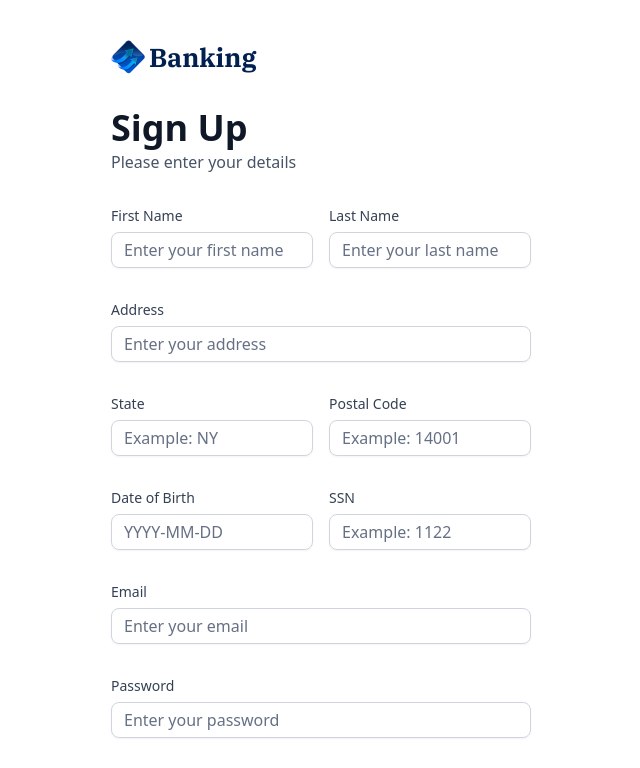
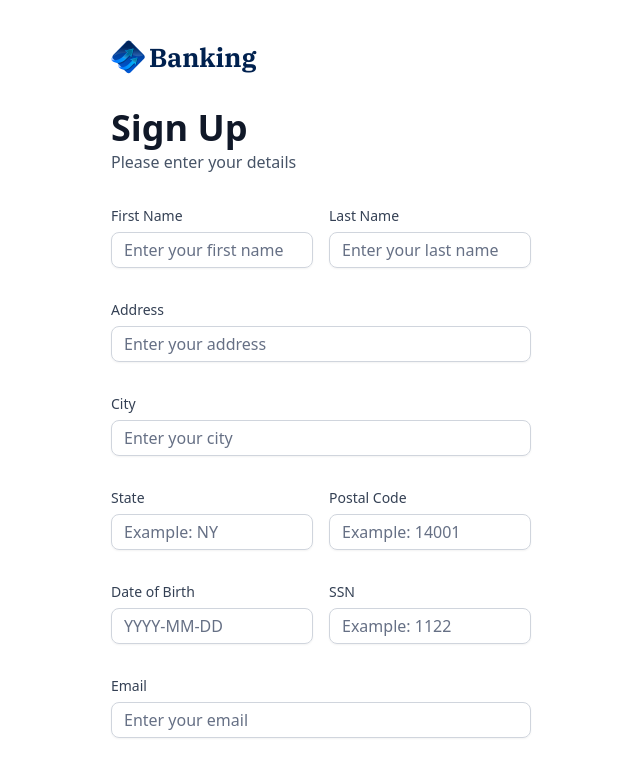
Before and after one commit to abhijaykheechee/banking-app, a Next.js app: page /sign-up in a window 1280 px wide. Shown: the top 768 px of the page, without its empty margins (319-959 px from the left). Built offline with nearby package versions, Linux system fonts and the light colour scheme.

Commit message:
edit onSubmit function and utils to add city input

```diff
--- a/components/ui/AuthForm.tsx
+++ b/components/ui/AuthForm.tsx
@@ -11,8 +11,10 @@ import { Form } from "@/components/ui/form";
 import CustomInput from "./CustomInput";
 import { authFormSchema } from "@/lib/utils";
 import { Loader2 } from "lucide-react";
+import { useRouter } from "next/navigation";
 
 const AuthForm = ({ type }: { type: string }) => {
+  const router = useRouter();
   const [user, setUser] = useState(null);
   const [isLoading, setIsLoading] = useState(false);
   const formSchema = authFormSchema(type);
@@ -25,11 +27,29 @@ const AuthForm = ({ type }: { type: string }) => {
     },
   });
 
-  function onSubmit(values: z.infer<typeof formSchema>) {
+  const onSubmit = async (data: z.infer<typeof formSchema>) => {
     setIsLoading(true);
-    console.log(values);
-    setIsLoading(false);
-  }
+    try {
+      //Appwrite and Plaid link token
+      if (type === "sign-up") {
+        // const newUser = await signUp(data);
+        // setUser(newUser);
+      }
+      if (type === "sign-in") {
+        // const response = await signIn({
+        //   email: data.email,
+        //   password: data.password,
+        // });
+        // if (response) {
+        //   router.push("/");
+        // }
+      }
+    } catch (error) {
+      console.log(error);
+    } finally {
+      setIsLoading(false);
+    }
+  };
 
   return (
     <section className="auth-form">
@@ -78,6 +98,12 @@ const AuthForm = ({ type }: { type: string }) => {
                     name={"address1"}
                     label={"Address"}
                     placeholder={"Enter your address"}
+                  />
+                  <CustomInput
+                    control={form.control}
+                    name={"city"}
+                    label={"City"}
+                    placeholder={"Enter your city"}
                   />
                   <div className="flex gap-4">
                     <CustomInput
--- a/lib/utils.ts
+++ b/lib/utils.ts
@@ -204,6 +204,7 @@ export const authFormSchema = (type: string) =>
     firstName: type === "sign-in" ? z.string().optional() : z.string().min(3),
     lastName: type === "sign-in" ? z.string().optional() : z.string().min(3),
     address1: type === "sign-in" ? z.string().optional() : z.string().max(50),
+    city: type === "sign-in" ? z.string().optional() : z.string().max(20),
     state:
       type === "sign-in" ? z.string().optional() : z.string().min(2).max(2),
     postalCode:
```
